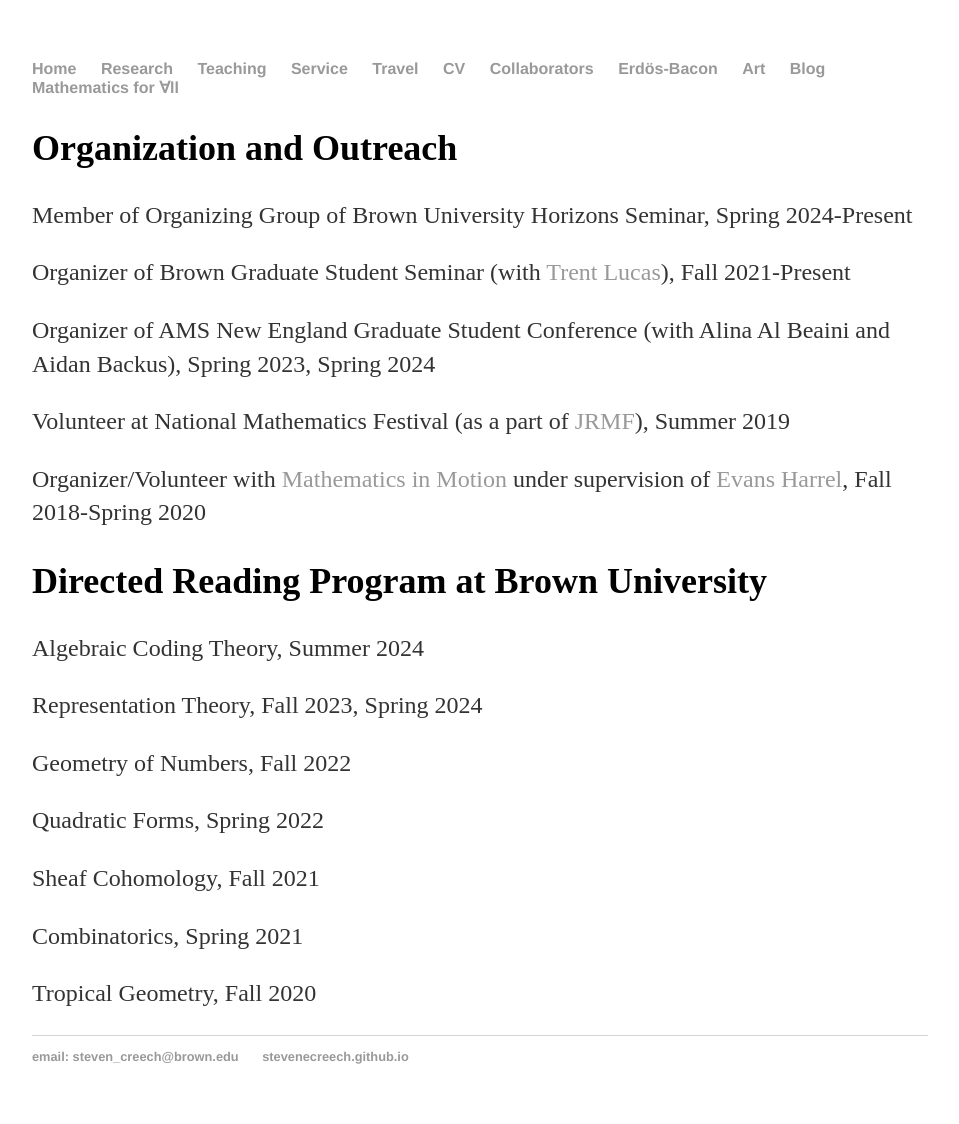
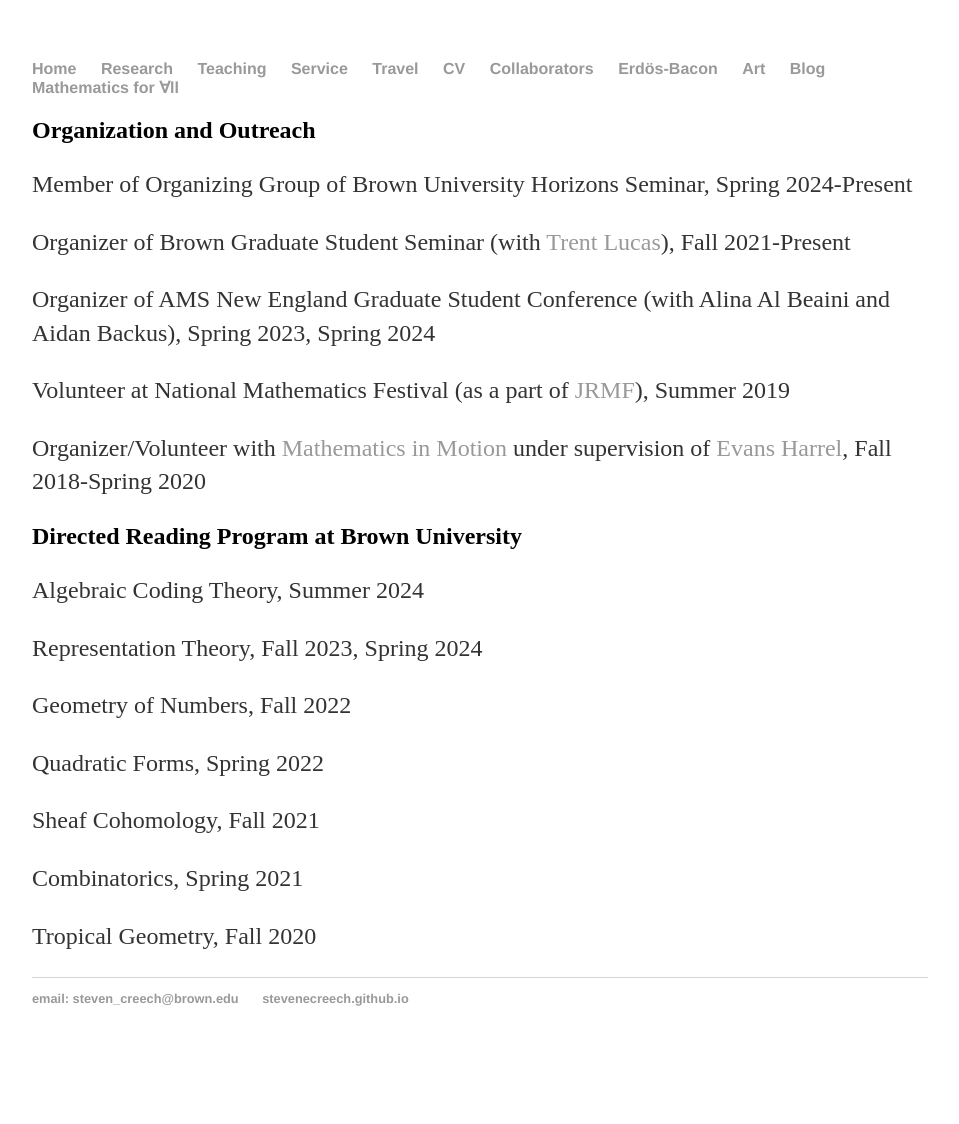
Before and after one commit to stevenecreech/stevenecreech.github.io, a Jekyll site: the page built from service/index.html, in a window 1280 px wide. Shown: the whole page, without its empty margins (160-1119 px from the left). Built offline with Jekyll 4.4.1, drawn with Linux system fonts in a browser that asks for light colours; Markdown is read by kramdown in place of the engine named in the settings; after the commit the page ends 1066 px from its top, so only the background shows below that.

Commit message:
Update index.html

```diff
--- a/service/index.html
+++ b/service/index.html
@@ -3,7 +3,7 @@ layout: default
 title: Steven Creech Service
 ---
 <div class="blurb">
-	<font size="+2"><h2>Organization and Outreach</h2></font>
+	<h2>Organization and Outreach</h2>
 	<p>Member of Organizing Group of Brown University Horizons Seminar, Spring 2024-Present</p>
 	<p>Organizer of Brown Graduate Student Seminar (with
 	<a href="https://trent-lucas.github.io/">Trent Lucas</a>), Fall 2021-Present</p>
@@ -12,7 +12,7 @@ title: Steven Creech Service
 	<p>Organizer/Volunteer with <a href="https://mathematics-in-motion.org/our-history">Mathematics in Motion</a>
 	under supervision of <a href="https://harrell.math.gatech.edu/">Evans Harrel</a>, Fall 2018-Spring 2020</p>
 
-	<font size="+2"><h2>Directed Reading Program at Brown University </h2></font>
+	<h2>Directed Reading Program at Brown University </h2>
 	<p>Algebraic Coding Theory, Summer 2024</p>
 	<p>Representation Theory, Fall 2023, Spring 2024</p>
 	<p>Geometry of Numbers, Fall 2022</p>
```
